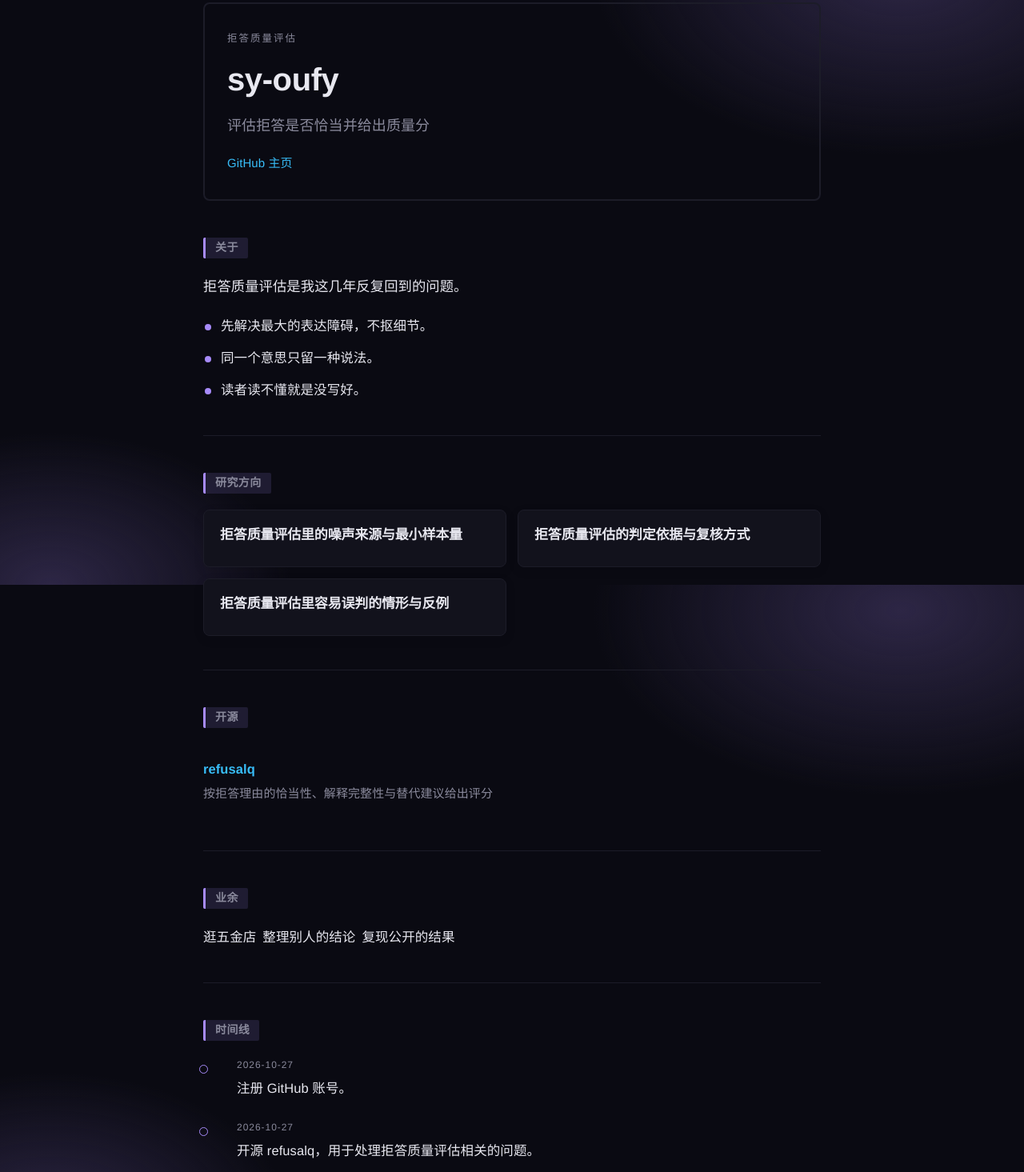
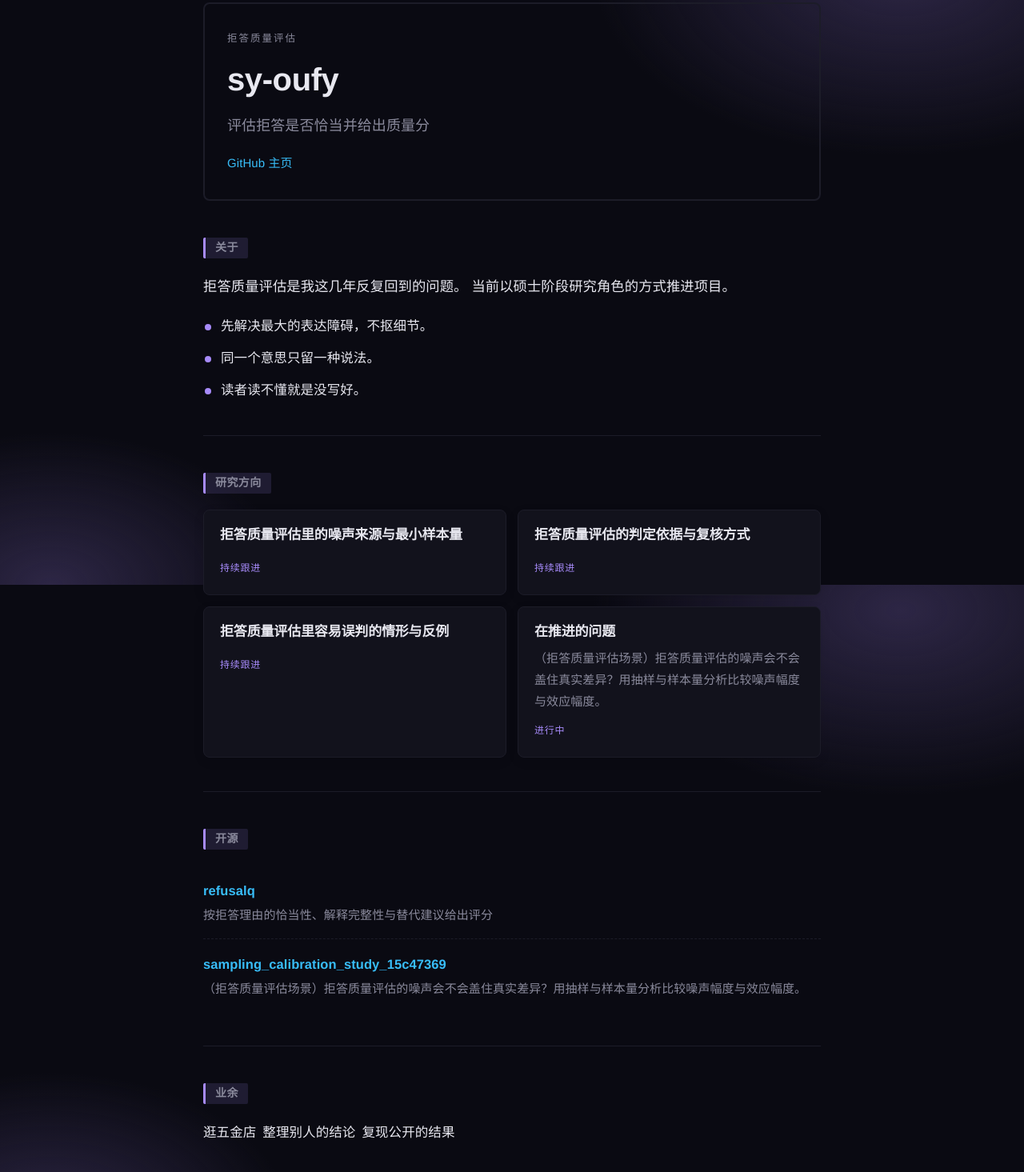
Before and after one commit to sy-oufy/sy-oufy.github.io, a plain HTML site: page index.html in a window 1280 px wide. Shown: the part 69-1534 px from the top of the page at 80% size. Drawn offline with Linux system fonts and the light colour scheme.

Commit message:
docs: 更新个人站点

```diff
--- a/index.html
+++ b/index.html
@@ -76,7 +76,7 @@
 
 <section class="about" id="about">
   <h2>关于</h2>
-  <p>拒答质量评估是我这几年反复回到的问题。</p>
+  <p>拒答质量评估是我这几年反复回到的问题。 当前以硕士阶段研究角色的方式推进项目。</p>
   <ul class="traits">
     <li>先解决最大的表达障碍，不抠细节。</li>
     <li>同一个意思只留一种说法。</li>
@@ -89,12 +89,20 @@
   <div class="grid two">
     <article class="card">
       <h3>拒答质量评估里的噪声来源与最小样本量</h3>
+      <span class="status">持续跟进</span>
     </article>
     <article class="card">
       <h3>拒答质量评估的判定依据与复核方式</h3>
+      <span class="status">持续跟进</span>
     </article>
     <article class="card">
       <h3>拒答质量评估里容易误判的情形与反例</h3>
+      <span class="status">持续跟进</span>
+    </article>
+    <article class="card">
+      <h3>在推进的问题</h3>
+      <p>（拒答质量评估场景）拒答质量评估的噪声会不会盖住真实差异？用抽样与样本量分析比较噪声幅度与效应幅度。</p>
+      <span class="status">进行中</span>
     </article>
   </div>
 </section>
@@ -104,6 +112,9 @@
   <ul class="repos">
     <li><div class="name"><a href="https://github.com/sy-oufy/refusalq" rel="noopener">refusalq</a></div>
       <div class="desc">按拒答理由的恰当性、解释完整性与替代建议给出评分</div>
+    </li>
+    <li><div class="name"><a href="https://github.com/sy-oufy/sampling_calibration_study_15c47369" rel="noopener">sampling_calibration_study_15c47369</a></div>
+      <div class="desc">（拒答质量评估场景）拒答质量评估的噪声会不会盖住真实差异？用抽样与样本量分析比较噪声幅度与效应幅度。</div>
     </li>
   </ul>
 </section>
```
